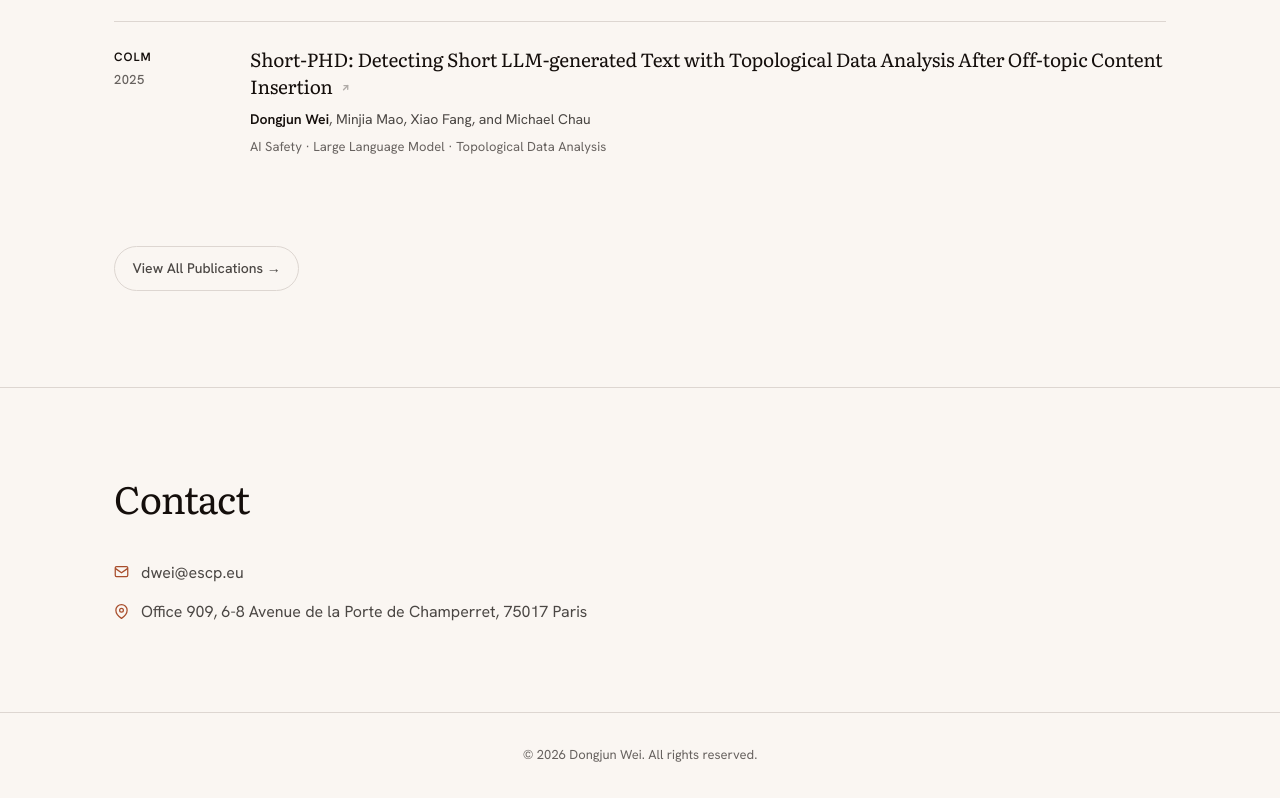
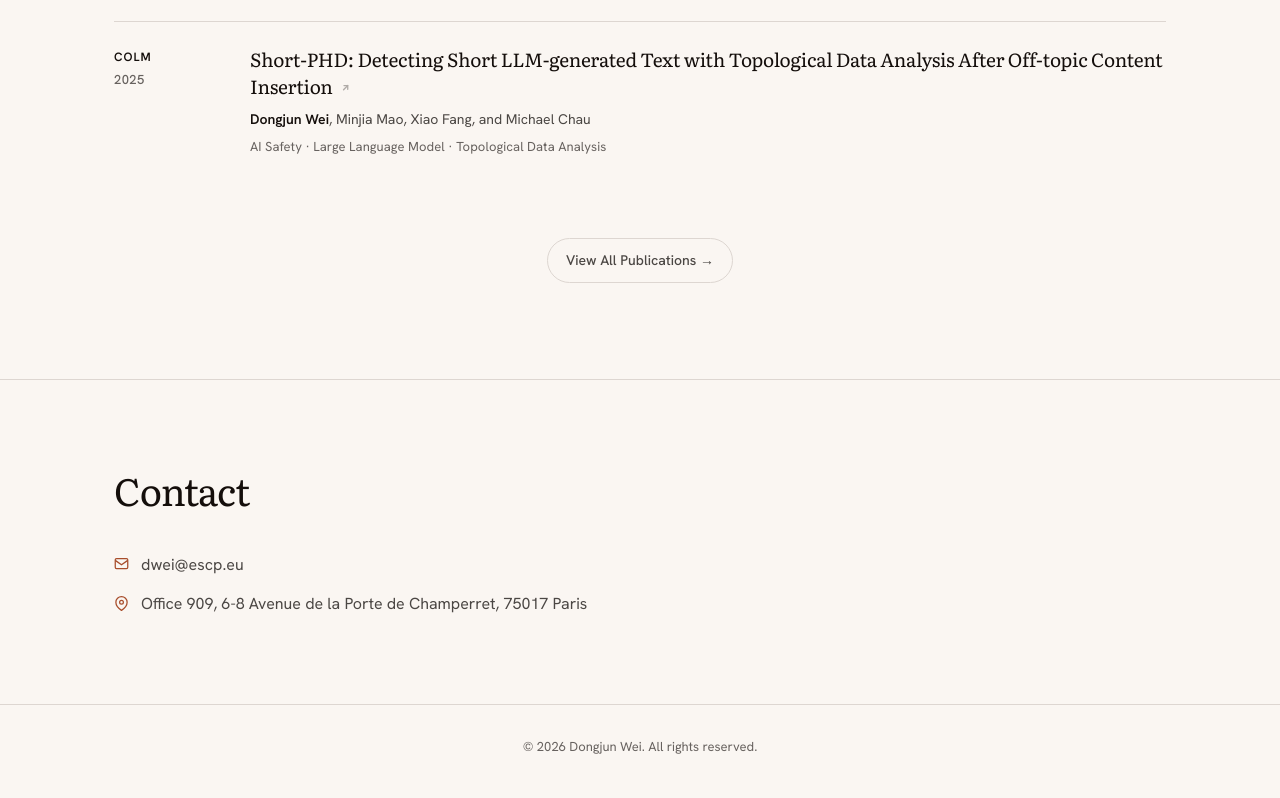
Before and after one commit to djwei96/djwei96.github.io, a plain HTML site: page index.html in a window 1280 px wide. Shown: the part 1132-1930 px from the top of the page. Drawn offline with Linux system fonts and the light colour scheme.

Commit message:
Add files via upload

```diff
--- a/index.html
+++ b/index.html
@@ -248,7 +248,7 @@ a,button{-webkit-tap-highlight-color:transparent}
 </div>
 </li>
 </ul>
-<div style="padding-top:1.5rem"><a href="publications.html" class="view-all-btn">View All Publications →</a></div>
+<div style="text-align:center;padding-top:1rem"><a href="publications.html" class="view-all-btn">View All Publications →</a></div>
 </div>
 </div>
 
```
